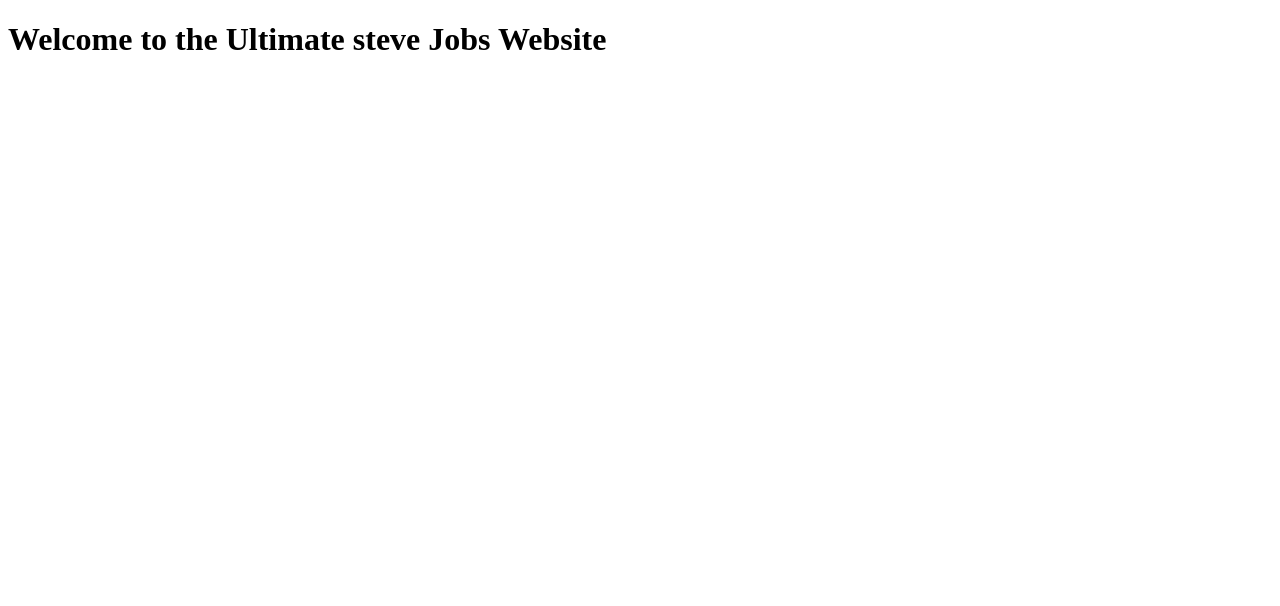
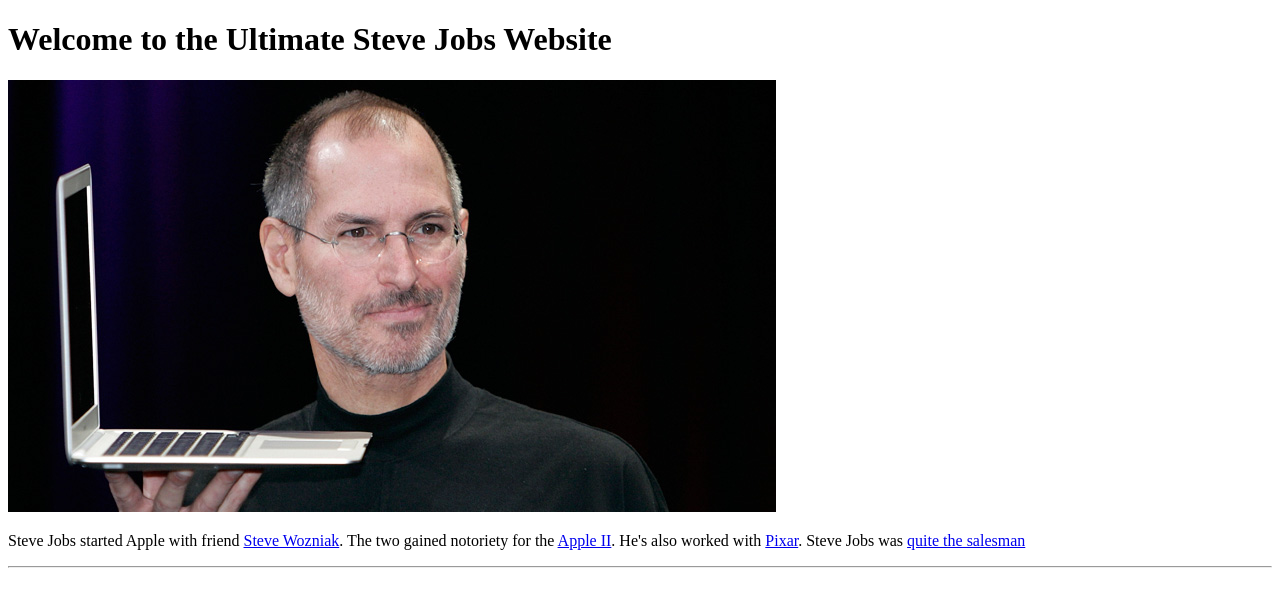
Before and after one commit to alexgimson86/SteveJobs, a plain HTML site: page index.html in a window 1280 px wide. Drawn offline with Linux system fonts and the light colour scheme.

Commit message:
modified index

```diff
--- a/index.html
+++ b/index.html
@@ -10,7 +10,16 @@
 </head>
 
 <body>
-    <h1><b>Welcome to the Ultimate steve Jobs Website</b></h1>
+    <h1><b>Welcome to the Ultimate Steve Jobs Website</b></h1>
+    <img src="steveJobs.jpg" alt="Steve"><br>
+
+    <p>
+        Steve Jobs started Apple with friend
+        <a href="https://en.wikipedia.org/wiki/Steve_Wozniak">Steve Wozniak</a>. The two gained notoriety for the <a href="https://en.wikipedia.org/wiki/Apple_II">Apple II</a>. He's also worked with <a href="https://en.wikipedia.org/wiki/Pixar">Pixar</a>.
+        Steve Jobs was <a href="https://en.wikipedia.org/wiki/Reality_distortion_field"> quite the salesman</a>
+    </p>
+    <hr>
+
 
 </body>
 
```
